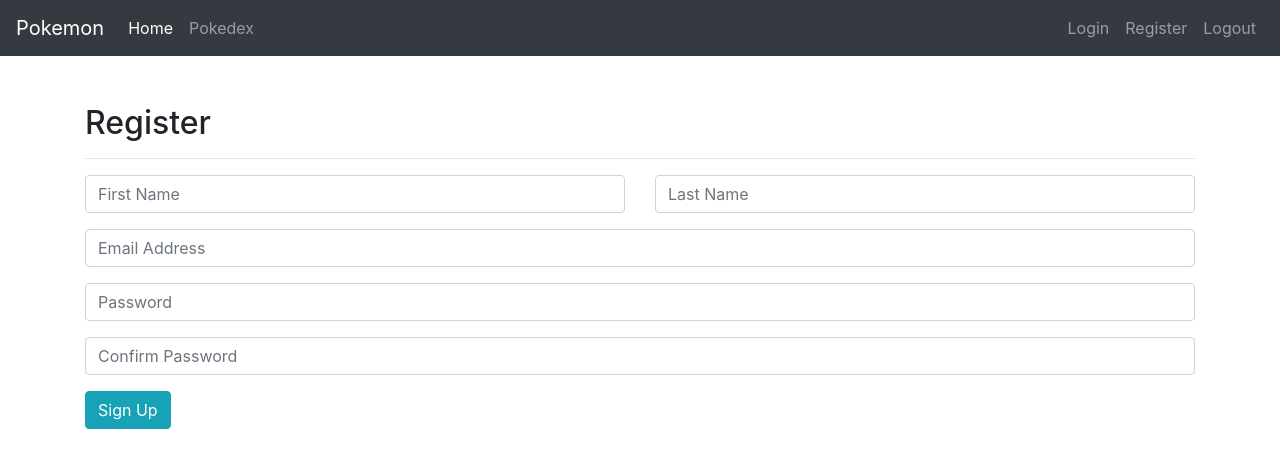
After one commit to loc9000/flask-pokemon-api, a Flask app: template app/templates/users/register.html in a window 1280 px wide. The commit adds this page. Shown: the top 468 px of the page. Run offline with Flask 2, Linux system fonts and the light colour scheme; the template is opened without the code that fills it, so the values that code supplies are empty.

Commit message:
login and register page

```diff
--- a/app/routes.py
+++ b/app/routes.py
@@ -7,8 +7,8 @@ def home():
 
 @app.route('/login')
 def login():
-    return "Log in Page"
+    return render_template('users/login.html')
 
 @app.route('/register')
 def register():
-    return "Register Page"
+    return render_template('users/register.html')
--- /dev/null
+++ b/app/templates/layout.html
@@ -0,0 +1,62 @@
+<!DOCTYPE html>
+<html lang="en">
+
+<head>
+    <meta charset="UTF-8">
+    <meta http-equiv="X-UA-Compatible" content="IE=edge">
+    <meta name="viewport" content="width=device-width, initial-scale=1.0">
+    <title>Pokemon</title>
+    <link rel="stylesheet" href="https://cdn.jsdelivr.net/npm/bootstrap@4.6.1/dist/css/bootstrap.min.css"
+        integrity="sha384-zCbKRCUGaJDkqS1kPbPd7TveP5iyJE0EjAuZQTgFLD2ylzuqKfdKlfG/eSrtxUkn" crossorigin="anonymous">
+</head>
+
+<body>
+    <header>
+        <nav class="navbar navbar-expand-sm navbar-dark bg-dark">
+            <a class="navbar-brand" href="{{ url_for('home') }}">Pokemon</a>
+            <button class="navbar-toggler d-lg-none" type="button" data-toggle="collapse"
+                data-target="#collapsibleNavId" aria-controls="collapsibleNavId" aria-expanded="false"
+                aria-label="Toggle navigation">
+                <span class="navbar-toggler-icon"></span>
+            </button>
+            <div class="collapse navbar-collapse" id="collapsibleNavId">
+                <ul class="navbar-nav mr-auto mt-2 mt-lg-0">
+                    <li class="nav-item active">
+                        <a class="nav-link" href="{{ url_for('home') }}">Home <span class="sr-only">(current)</span></a>
+                    </li>
+                    <li class="nav-item">
+                        <a class="nav-link" href="{{ url_for('home') }}">Pokedex</a>
+                    </li>
+                </ul>
+                <ul class="navbar-nav ml-auto">
+                    <li class="nav-item">
+                        <a class="nav-link" href="{{ url_for('login') }}">Login</a>
+                    </li>
+                    <li class="nav-item">
+                        <a class="nav-link" href="{{ url_for('register') }}">Register</a>
+                    </li>
+                    <li class="nav-item">
+                        <a class="nav-link" href="{{ url_for('home') }}">Logout</a>
+                    </li>
+                </ul>
+            </div>
+        </nav>
+    </header>
+    <main class="my-5">
+        <div id="content" class="container">
+            {% block content %}
+            {% endblock content %}
+        </div>
+
+    </main>
+    <footer>
+
+    </footer>
+
+    <script src="https://cdn.jsdelivr.net/npm/jquery@3.5.1/dist/jquery.min.js" crossorigin="anonymous"></script>
+    <script src="https://cdn.jsdelivr.net/npm/bootstrap@4.6.1/dist/js/bootstrap.bundle.min.js"
+        integrity="sha384-fQybjgWLrvvRgtW6bFlB7jaZrFsaBXjsOMm/tB9LTS58ONXgqbR9W8oWht/amnpF"
+        crossorigin="anonymous"></script>
+</body>
+
+</html>
--- /dev/null
+++ b/app/templates/users/register.html
@@ -0,0 +1,36 @@
+{% extends 'layout.html' %}
+
+{% block content %}
+<h2>Register</h2>
+<hr>
+
+
+<form method="POST" action="{{ url_for('register') }}">
+    <div class="form-group">
+        <div class="row">
+            <div class="col-6">
+                <input type="text" class="form-control" name="first_name" id="first_name" aria-describedby="helpId"
+                    placeholder="First Name">
+            </div>
+            <div class="col-6">
+                <input type="text" class="form-control" name="last_name" id="last_name" aria-describedby="helpId"
+                    placeholder="Last Name">
+            </div>
+        </div>
+    </div>
+    <div class="form-group">
+        <input type="text" class="form-control" name="email" id="email" aria-describedby="helpId"
+            placeholder="Email Address">
+    </div>
+    <div class="form-group">
+        <input type="password" class="form-control" name="password" id="password" aria-describedby="helpId"
+            placeholder="Password">
+    </div>
+    <div class="form-group">
+        <input type="password" class="form-control" name="confirm_password" id="confirm_password"
+            aria-describedby="helpId" placeholder="Confirm Password">
+    </div>
+    <input type="submit" class="btn btn-info" value="Sign Up">
+</form>
+
+{% endblock content %}
```
Also changed, not shown: app/templates/main/home.html (+7 -58 lines), app/templates/users/login.html (added, +17 -0 lines).
